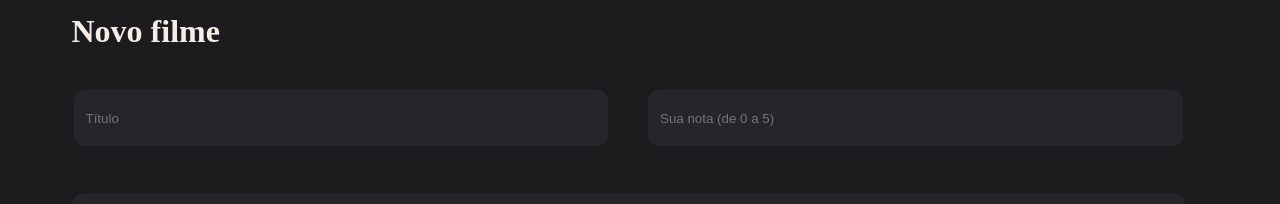
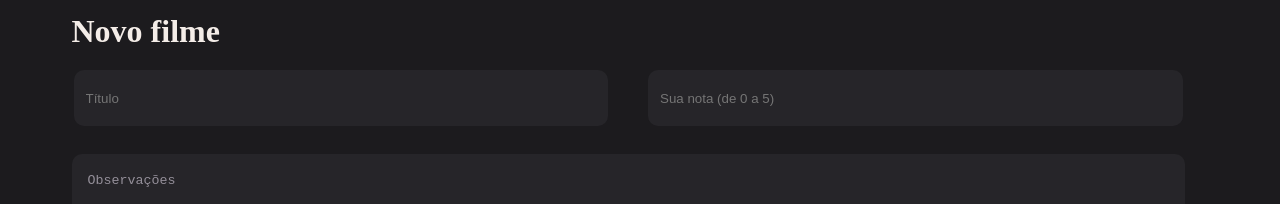
Before and after one commit to frederico-nakajima/Frontend-RocketMovies, a React (Vite) app: page /new in a window 1280 px wide. Shown: the part 177-381 px from the top of the page. Built offline with nearby package versions, Linux system fonts and the light colour scheme; sample sign-in values are in the browser's storage.

Commit message:
personalização barra de rolagem

```diff
--- a/src/components/Section/styles.js
+++ b/src/components/Section/styles.js
@@ -1,7 +1,7 @@
 import styled from 'styled-components';
 
 export const Container = styled.section`
-    margin: 28px 0;
+    margin: 10px 0;
 
     >h2{
 
@@ -9,7 +9,7 @@ export const Container = styled.section`
 
 
         padding-bottom:16px;
-        margin-bottom: 24px;
+        margin-bottom: 10px;
 
         color:${({theme}) => theme.COLORS.GRAY_100};
         font-size: 20px;
--- a/src/pages/Details/styles.js
+++ b/src/pages/Details/styles.js
@@ -18,19 +18,14 @@ export const Container = styled.div`
 
     >main{
         grid-area: content;
-        overflow-y: auto;
-
-        ::-webkit-scrollbar{
-            width: 6px;
+        overflow-y: scroll;
+        max-width: 1160px;
+        height: 581px;
+        margin-left: 275px;
 
 
-        }
-        ::-webkit-scrollbar-thumb{
-            background-color: ${({ theme }) => theme.COLORS.PINK};
-            border-radius: 6px;
-        }
+    }
 
-    }
 
 `;
 
@@ -65,11 +60,12 @@ export const HeaderLink = styled.div`
 export const Content = styled.div`
 
     margin: 0 auto;
-    max-width: 1160px;
+
+    height: 400px;
     display: flex;
     flex-direction: column;
-    height: 581px;
-    overflow-y: scroll;
+
+
     padding-right: 24px;
     position:relative;
 
--- a/src/pages/Home/styles.js
+++ b/src/pages/Home/styles.js
@@ -5,7 +5,9 @@ import {Link} from 'react-router-dom'
 export const Container = styled.div`
     width: 100%;
     height: 100vh;
-
+      overflow: hidden;
+    margin: 0;
+    padding: 0;
     display: grid;
     grid-template-columns: auto;
     grid-template-rows: 105px 133px auto;
--- a/src/pages/New/styles.js
+++ b/src/pages/New/styles.js
@@ -3,8 +3,10 @@ import styled from 'styled-components';
 
 export const Container = styled.div`
     width: 100%;
-    height: 100vh;
+    height: 750px;
 
+    margin: 0;
+    padding: 0;
     display: grid;
     grid-template-rows: 105px 85px 100px;
     grid-template-areas:
@@ -12,25 +14,16 @@ export const Container = styled.div`
     "link"
     "content";
 
-    ::-webkit-scrollbar{
-        width: 6px;
-
-
-    }
-    ::-webkit-scrollbar-thumb{
-        background-color: ${({ theme }) => theme.COLORS.PINK};
-        border-radius: 6px;
-    }
 
 
     >main{
         grid-area: content;
 
         width: 1137px;
-        height:650px;
+        height:550px;
         overflow-y: scroll;
         padding-right: 24px;
-        margin: 0 auto 85px;
+        margin: 0 auto 65px;
 
 
 
@@ -40,7 +33,7 @@ export const Container = styled.div`
             align-items: center;
             justify-content: space-between;
             gap: 40px;
-            margin: 40px 2px;
+            margin: 20px 2px;
 
         }
         .buttons{
@@ -113,7 +106,7 @@ export const Form = styled.form`
         align-items: center;
         justify-content: space-between;
 
-        margin-bottom: 36px;
+
 
 
     }
--- a/src/services/api.js
+++ b/src/services/api.js
@@ -2,5 +2,5 @@ import axios from "axios";
 
 
 export const api = axios.create({
-    baseURL:"https://rocketmovies-backend-3.onrender.com"
+    baseURL:"http://localhost:3333"
 })
--- a/src/styles/global.js
+++ b/src/styles/global.js
@@ -36,4 +36,15 @@ export default createGlobalStyle`
 
     }
 
+    ::-webkit-scrollbar{
+        width: 6px;
+
+
+    }
+
+    ::-webkit-scrollbar-thumb{
+        background-color: #FF859B;
+        border-radius: 6px;
+    }
+
 `
```
